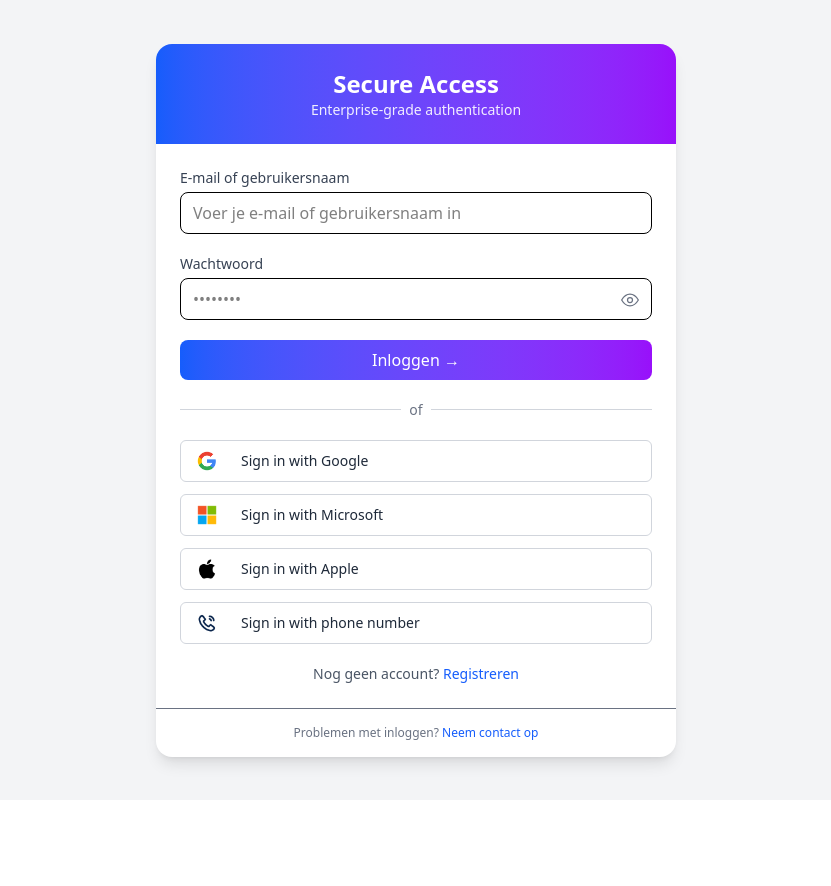
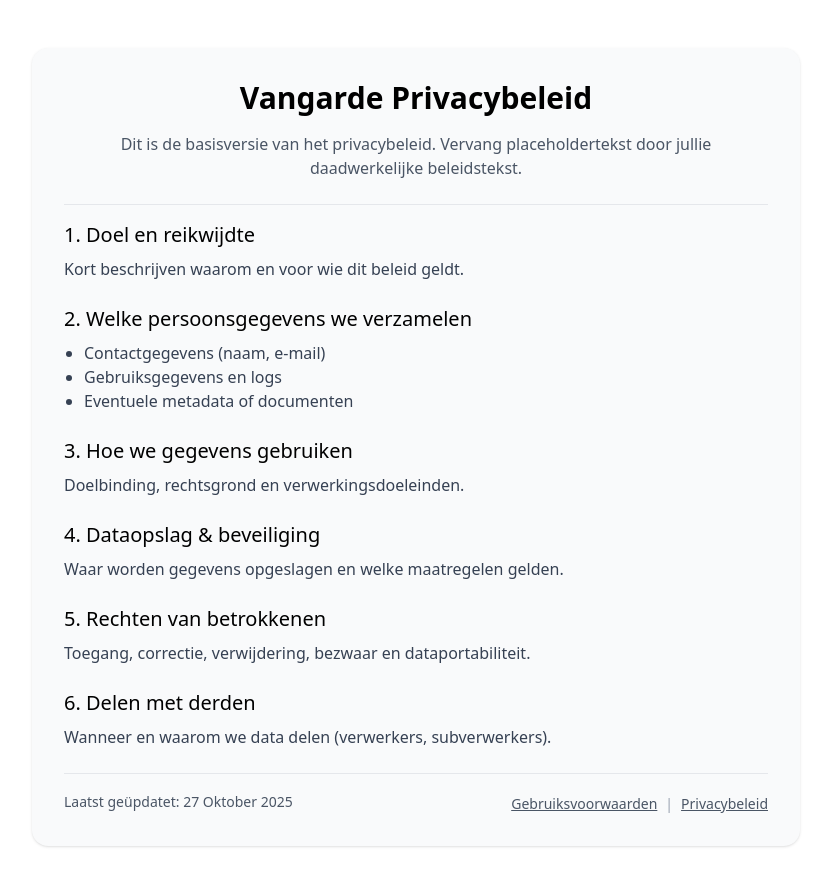
Before and after one commit to Vangarde-Project/Vangarde-Project, a React (Vite) app in the folder vangarde-app/: page /privacy-policy in a window 1280 px wide. Shown: the top 886 px of the page, without its empty margins (224-1055 px from the left). Before the commit the page ends 800 px from the top, so only its background shows below. Built offline with nearby package versions, Linux system fonts and the light colour scheme.

Commit message:
Privacybeleid & Gebruiksvoorwaarden zichtbaar maken bij registratie + login

```diff
--- a/vangarde-app/src/App.jsx
+++ b/vangarde-app/src/App.jsx
@@ -7,7 +7,8 @@ import { AuthProvider } from "./features/login/auth/useAuth.jsx";
 import PublicRoute from "./features/login/auth/PublicRoute.jsx";
 import ProtectedRoute from "./features/login/auth/ProtectedRoute.jsx";
 import FlashMessage from "./features/login/components/ui/FlashMessage.jsx";
-
+import TermsOfService from "./pages/terms-of-service.jsx";
+import PrivacyPolicy from "./pages/privacy-policy.jsx";
 
 export default function App() {
   return (
@@ -31,6 +32,9 @@ export default function App() {
 
             {/* Fallback -> toon login */}
             <Route path="*" element={<PublicRoute> <LoginCard /> </PublicRoute>} />
+
+            <Route path="/terms-of-service" element={<TermsOfService />} />
+            <Route path="/privacy-policy" element={<PrivacyPolicy />} />
           </Routes>
         </AuthProvider>
       </div>
--- a/vangarde-app/src/features/login/auth/signup.jsx
+++ b/vangarde-app/src/features/login/auth/signup.jsx
@@ -4,6 +4,7 @@ import useForm from "../hooks/useForm";
 import { useNavigate } from "react-router-dom";
 import { useAuth } from "./useAuth";
 import { getKvKData } from "../services/authService";
+import LegalLinks from "../components/ui/LegalLinks";
 
 // Icons
 const EyeIcon = ({ className = "w-5 h-5" }) => (
@@ -262,6 +263,8 @@ const handleCompanyLookup = (e) => {
             {loading ? "Even aanmaken..." : "Account aanmaken →"}
           </button>
 
+         <LegalLinks />
+
           <p className="text-center text-sm text-gray-600 mt-4">
             Heb je al een account?{" "}
             <button type="button" onClick={() => navigate("/login")} className="text-blue-600 font-medium hover:underline">
@@ -276,8 +279,8 @@ const handleCompanyLookup = (e) => {
             Neem contact op
           </a>
         </div>
-      </div>
     </div>
+  </div>
   );
 }
 
--- /dev/null
+++ b/vangarde-app/src/features/login/components/ui/LegalLinks.jsx
@@ -0,0 +1,25 @@
+import { Link } from "react-router-dom";
+
+export default function LegalLinks() {
+  return (
+    <div className="flex justify-center items-center space-x-2 text-sm text-gray-600 mt-1">
+      <Link
+        to="/terms-of-service"
+        target="_blank"
+        rel="noopener noreferrer"
+        className="underline hover:text-black transition-colors"
+      >
+        Gebruiksvoorwaarden
+      </Link>
+      <span className="text-gray-400">|</span>
+      <Link
+        to="/privacy-policy"
+        target="_blank"
+        rel="noopener noreferrer"
+        className="underline hover:text-black transition-colors"
+      >
+        Privacybeleid
+      </Link>
+    </div>
+  );
+}
--- a/vangarde-app/src/features/login/components/ui/LoginCard.jsx
+++ b/vangarde-app/src/features/login/components/ui/LoginCard.jsx
@@ -4,6 +4,7 @@ import useForm from "../../hooks/useForm";
 import { useNavigate } from "react-router-dom";
 import { useAuth } from "../../auth/useAuth";
 import SocialButtons from "../../auth/SocialButtons";
+import LegalLinks from "./LegalLinks";
 
 export default function LoginCard() {
   const navigate = useNavigate();
@@ -131,8 +132,6 @@ export default function LoginCard() {
             {fieldErrors.password && <p className="text-red-500 text-sm mt-1">{fieldErrors.password}</p>}
           </div>
 
-
-
           {/* Globale foutmelding */}
           {error && <p className="text-red-500 text-sm" role="alert">{error}</p>}
 
@@ -144,6 +143,8 @@ export default function LoginCard() {
           >
             {loading ? "Even laden..." : "Inloggen →"}
           </button>
+
+        <LegalLinks />
 
           {/* Scheiding + social login */}
           <div className="flex items-center gap-2">
--- /dev/null
+++ b/vangarde-app/src/pages/privacy-policy.jsx
@@ -0,0 +1,70 @@
+import React from "react";
+import LegalLinks from "../features/login/components/ui/LegalLinks";
+
+export default function PrivacyPolicy() {
+  const lastUpdated = "27 Oktober 2025";
+
+  return (
+    <>
+      <main className="min-h-screen w-full bg-white py-12 px-4 sm:px-6 lg:px-8">
+        <div className="max-w-3xl mx-auto">
+          <article className="bg-gray-50 p-8 rounded-2xl shadow-sm">
+            <h1 className="text-3xl font-semibold mb-4 text-center">Vangarde Privacybeleid</h1>
+
+            <p className="mb-4 text-gray-600 text-center">
+              Dit is de basisversie van het privacybeleid. Vervang placeholdertekst door jullie
+              daadwerkelijke beleidstekst.
+            </p>
+
+            <div className="border-t border-gray-200 pt-4 mt-6">
+            </div>
+
+            <section className="mb-6">
+              <h2 className="text-xl font-medium mb-2">1. Doel en reikwijdte</h2>
+              <p className="text-gray-700">Kort beschrijven waarom en voor wie dit beleid geldt.</p>
+            </section>
+
+            <section className="mb-6">
+              <h2 className="text-xl font-medium mb-2">2. Welke persoonsgegevens we verzamelen</h2>
+              <ul className="list-disc ml-5 text-gray-700">
+                <li>Contactgegevens (naam, e-mail)</li>
+                <li>Gebruiksgegevens en logs</li>
+                <li>Eventuele metadata of documenten</li>
+              </ul>
+            </section>
+
+            <section className="mb-6">
+              <h2 className="text-xl font-medium mb-2">3. Hoe we gegevens gebruiken</h2>
+              <p className="text-gray-700">Doelbinding, rechtsgrond en verwerkingsdoeleinden.</p>
+            </section>
+
+            <section className="mb-6">
+              <h2 className="text-xl font-medium mb-2">4. Dataopslag & beveiliging</h2>
+              <p className="text-gray-700">Waar worden gegevens opgeslagen en welke maatregelen gelden.</p>
+            </section>
+
+            <section className="mb-6">
+              <h2 className="text-xl font-medium mb-2">5. Rechten van betrokkenen</h2>
+              <p className="text-gray-700">Toegang, correctie, verwijdering, bezwaar en dataportabiliteit.</p>
+            </section>
+
+            <section className="mb-6">
+              <h2 className="text-xl font-medium mb-2">6. Delen met derden</h2>
+              <p className="text-gray-700">Wanneer en waarom we data delen (verwerkers, subverwerkers).</p>
+            </section>
+
+            <div className="border-t border-gray-200 pt-4 mt-6">
+            </div>
+
+            <div className="flex flex-col sm:flex-row sm:justify-between sm:items-center text-sm text-gray-600 space-y-2 sm:space-y-0">
+              <span>Laatst geüpdatet: {lastUpdated}</span>
+              <div className="inline-flex  sm:justify-end items-center space-x-4">
+              <LegalLinks />
+              </div>
+            </div>
+          </article>
+        </div>
+      </main>
+    </>
+  );
+}
--- /dev/null
+++ b/vangarde-app/src/pages/terms-of-service.jsx
@@ -0,0 +1,60 @@
+import React from "react";
+import LegalLinks from "../features/login/components/ui/LegalLinks";
+
+export default function TermsOfService() {
+  const lastUpdated = "27 Oktober 2025";
+
+  return (
+    <>
+      <main className="min-h-screen w-full bg-white py-12 px-4 sm:px-6 lg:px-8">
+        <div className="max-w-3xl mx-auto">
+          <article className="bg-gray-50 p-8 rounded-2xl shadow-sm">
+            <h1 className="text-3xl font-semibold mb-4 text-center">Vangarde Gebruiksvoorwaarden</h1>
+
+            <p className="mb-4 text-gray-600 text-center">
+              Basisversie van de gebruiksvoorwaarden. Pas aan naar jullie juridische tekst.
+            </p>
+
+            <div className="border-t border-gray-200 pt-4 mt-6">
+            </div>
+
+            <section className="mb-6">
+              <h2 className="text-xl font-medium mb-2">1. Acceptatie van voorwaarden</h2>
+              <p className="text-gray-700">Wanneer gelden de voorwaarden en voor wie?</p>
+            </section>
+
+            <section className="mb-6">
+              <h2 className="text-xl font-medium mb-2">2. Account & toegangsregels</h2>
+              <p className="text-gray-700">Verantwoordelijkheden van gebruikers en beveiliging van accounts.</p>
+            </section>
+
+            <section className="mb-6">
+              <h2 className="text-xl font-medium mb-2">3. Toegestane en verboden gebruik</h2>
+              <p className="text-gray-700">Wat mag wel en niet met het platform gedaan worden.</p>
+            </section>
+
+            <section className="mb-6">
+              <h2 className="text-xl font-medium mb-2">4. Aansprakelijkheid & vrijwaring</h2>
+              <p className="text-gray-700">Beperkingen van aansprakelijkheid en garanties.</p>
+            </section>
+
+            <section className="mb-6">
+              <h2 className="text-xl font-medium mb-2">5. Wijzigingen in de voorwaarden</h2>
+              <p className="text-gray-700">Hoe en wanneer passen we voorwaarden aan en communiceren we dat.</p>
+            </section>
+
+             <div className="border-t border-gray-200 pt-4 mt-6">
+            </div>
+
+            <div className="flex flex-col sm:flex-row sm:justify-between sm:items-center text-sm text-gray-600 space-y-2 sm:space-y-0">
+             <span>Laatst geüpdatet: {lastUpdated}</span>
+              <div className="inline-flex  sm:justify-end items-center space-x-4">
+              <LegalLinks />
+              </div>
+            </div>
+          </article>
+        </div>
+      </main>
+    </>
+  );
+}
```
